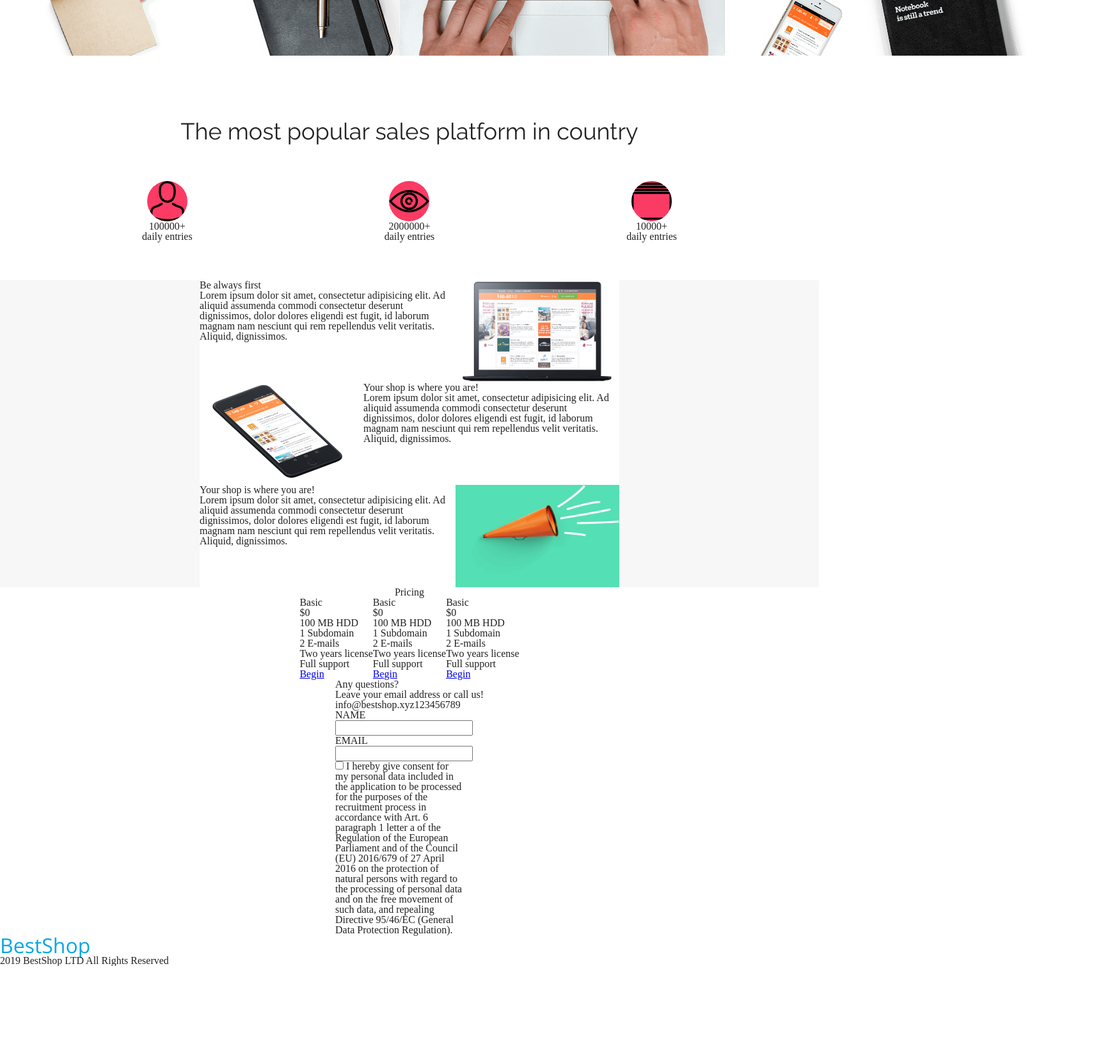
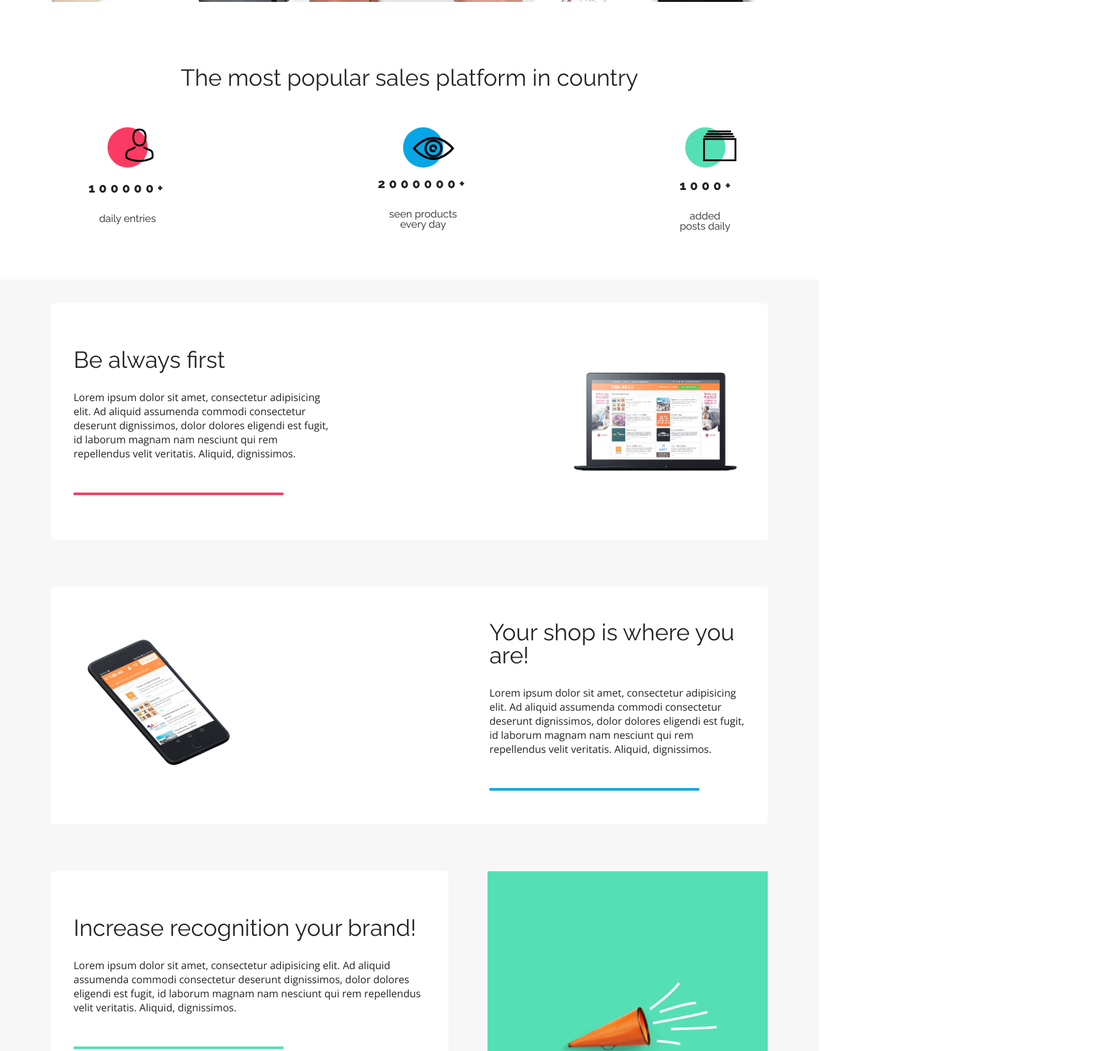
Before and after one commit to ArekMx/One-Page-BestShop, a plain HTML site: page index.html in a window 1280 px wide. Shown: the part 802-2445 px from the top of the page at 64% size, 1735 px wide, since content can reach past the window. Before the commit the page ends 2312 px from the top, so only its background shows below. Drawn offline with nearby package versions, Linux system fonts and the light colour scheme.

Commit message:
Almost all HTML structure and 70% css

```diff
--- a/CSS/style.css
+++ b/CSS/style.css
@@ -12,7 +12,7 @@
     --font-Raleway: 'Raleway', sans-serif;
 }
 
-body {
+* {
     box-sizing: border-box;
 }
 
@@ -27,17 +27,17 @@ body {
 .page-header {
     background-color: var(--color-white);
     height: 70px;
-    box-shadow: 0 3px 6px #00000029;
+    box-shadow: 0 3px 6px var(--color-gray);
     opacity: 1;
     position: sticky;
-
+    top: 0;
 }
 
 .logo-nav {
     display: flex;
     justify-content: space-between;
     align-items: center;
-    padding: 28px 0 10px 0;
+    padding: 17px 0 16px 0;
 }
 
 .logo {
@@ -59,7 +59,7 @@ body {
 .menu__element {
     padding: 0 42px 25px 42px;
     color: var(--color-gray);
-    font-size: 15px;
+    font-size: 11px;
     text-transform: uppercase;
     line-height: 15px;
     letter-spacing: 3.28px;
@@ -114,15 +114,13 @@ body {
 }
 
 .hero-button__text {
+    display: inline-block;
     color: var(--color-white);
     font-family: var(--font-Open-Sans);
     font-size: 16px;
     text-decoration: none;
     font-weight: bold;
-}
-
-.main-photo-MacBook {
-    padding-top: 300px;
+    padding: 25px;
 }
 
 .title-widget {
@@ -132,12 +130,22 @@ body {
     flex-direction: column;
 }
 
+/* MAIN PHOTO */
+
+.main-photo-MacBook {
+    width: 100%;
+}
+
 
 /* MAIN WIDGETS ABOUT COMPANY ACHIEVEMENTS */
 
+
+.title-widget * {
+    font-family: var(--font-Raleway);
+}
+
 .title {
     font-size: 36px;
-    font-family: var(--font-Raleway);
     padding-top: 100px;
 }
 
@@ -151,43 +159,79 @@ body {
     text-align: center;
 }
 
+
 .widget-icon {
-    background-color: #FB3B64;
+    padding: 15px;
+    display: inline-block;
+    justify-content: center;
     width: 63px;
     height: 63px;
     border-radius: 50%;
+
+}
+.widget-icon__Man {
+   background: var(--color-redish);
+}
+.widget-icon__Eye {
+    background: var(--color-praimary);
+}
+.widget-icon__Catalog {
+    background: var(--color-green);
+}
+
+.widget-icon__Man::after,
+.widget-icon__Eye::after,
+.widget-icon__Catalog::after {
+    position: relative;
+    display: flex;
+    width: 66px;
+    height: 36px;
+   }
+
+.widget-icon__Man::after {
+    width: 44px;
+    height: 52px;
+    content: url("../assets/Person.svg");
+    top: -40%;
+    left: 40%;
+}
+
+.widget-icon__Eye::after {
+    width: 66px;
+    height: 36px;
+    content: url("../assets/Eye.svg");
+}
+.widget-icon__Catalog::after {
+    width: 52px;
+    height: 48px;
+    content: url("../assets/Catalog.svg");
+    top: -30%;
+    left: 40%;
 }
 
 .widget__statistics {
+    padding: 15px;
+    font-size: 20px;
+    letter-spacing: 6px;
+    font-weight: 800;
+}
 
+.widget__info {
+    padding: 15px;
+}
+
+span {
+    letter-spacing: normal;
+    padding: 0;
+    margin: 0;
 }
 
 
+
+/* OFFER BOXES */
+
 .company-offer {
     background-color: var(--color-light-grey);
-}
-
-.company-offer-boxes  {
-    background-color: var(--color-white);
-    display:  flex;
-    justify-content: space-between;
-}
-
-.company-offer-boxes:nth-of-type(2) {
-    flex-direction: row-reverse;
-}
-
-.company-offer-box__info {
-    background-color: var(--color-white);
-}
-
-
-.background-image__Trumpet {
-    background-color: var(--color-green);
-}
-
-.company-offer-box__info {
-    width: 400px;
 }
 
 .company-offer__all-boxes {
@@ -195,25 +239,193 @@ body {
     justify-content: center;
     align-items: center;
     flex-direction: column;
+}
+
+.company-offer__images {
+    width: 35vh;
+}
+
+.company-offer__images:first-of-type::after {
+    content: "";
+    background-color: var(--color-praimary);
+    width: 320px;
+    height: 320px;
+    border-radius: 50%;
+}
+
+.company-offer-box  {
+    background-color: var(--color-white);
+    display:  flex;
+    justify-content: space-between;
+    align-items: center;
+    margin: 37px;
+    height: 370px;
+    width: 1120px;
+    border-radius: 5px;
+    padding: 0 35px;
+}
+
+.company-offer-box:last-of-type {
+    padding: 0;
+}
+
+.company-offer-box:nth-of-type(2) {
+    flex-direction: row-reverse;
+}
+
+.company-offer-box__info {
+    background-color: var(--color-white);
+    width: 400px;
+}
+
+.company-offer-box__info:last-of-type {
+    padding: 30px;
+}
+
+.company-offer-box__title {
+    font-size: 36px;
+    font-family: var(--font-Raleway);
+    padding-bottom: 30px;
+}
+
+.company-offer-box__text {
+    font-size: 16px;
+    font-family: var(--font-Open-Sans);
+    line-height: 22px;
 
 }
 
-.company-offer__images {
-    width: 20vw;
-    height: 20vh;
+.company-offer-box__text::after {
+    content: "";
+    display: flex;
+    border-bottom: 4px var(--color-redish) solid;
+    padding-bottom: 50px;
+    width: 328px;
 }
 
-/* COMPANY PACKAGES OFFERS */
+.company-offer-box:nth-of-type(2) p::after {
+    border-bottom: 4px var(--color-praimary) solid;
+}
 
-.package-title {
+.company-offer-box:nth-of-type(3) p::after {
+    border-bottom: 4px var(--color-green) solid;
+}
+
+
+.background-image__Trumpet {
+    background-color: var(--color-green);
+    width: 440px;
+    height: 370px;
+    margin-left: 61px;
     display: flex;
     justify-content: center;
+    align-items: flex-end;
+}
+
+.company-offer-box:last-of-type {
+    background-color: var(--color-light-grey);
+}
+
+.company-offer-box:last-of-type > .company-offer-box__info  {
+    padding: 70px 35px;
+    width: 623px;
+    height: 370px;
+    border-radius: 5px;
+}
+
+
+
+    /* COMPANY PACKAGES OFFERS */
+
+.container2 {
+
+}
+
+.package-offers {
+    padding-bottom: 180px;
+}
+
+
+.main-title {
+    display: flex;
+    justify-content: center;
+    font-size: 36px;
+    font-family: var(--font-Raleway);
+    line-height: 42px;
+    padding: 50px;
 }
 
 .packages {
     display: flex;
     justify-content: center;
+    padding: 0 59px 0 59px;
 }
+
+.package {
+    text-align: center;
+    border: 1px solid var(--color-redish);
+    border-radius: 18px;
+    margin: 0 59px 0 59px;
+}
+
+
+.package-title {
+    font-size: 20px;
+    font-family: var(--font-Raleway);
+    font-weight: bold;
+    padding-top: 34px;
+}
+
+.package-dollar {
+    font-size: 46px;
+    font-family: var(--font-Open-Sans);
+    color: var(--color-redish);
+    padding-top: 14px;
+}
+
+.package-info__list {
+    font-size: 14px;
+    text-transform: uppercase;
+    font-family: var(--font-Open-Sans);
+    padding: 69px 100px 55px 100px;
+}
+
+.package-info__list li {
+    padding: 20px;
+}
+
+.package-info__list li::before {
+    content: url("../assets/Ckechmark-1.svg");
+    padding: 13px;
+}
+
+.package-info__list li:last-of-type::before {
+    content: url("../assets/Close.svg");
+    padding: 13px;
+}
+
+.package-info__list li:nth-of-type(4)::before {
+    content: url("../assets/Close.svg");
+    padding: 13px;
+}
+
+.package_button {
+    display: inline-block;
+    width: 150px;
+    height: 50px;
+    position: relative;
+    bottom: -5%;
+    background: var(--color-redish);
+    text-decoration: none;
+    border-radius: 23px;
+    line-height: 50px;
+    font-size: 13px;
+    color: var(--color-white);
+    font-weight: bold;
+    font-family: var(--font-Open-Sans);
+}
+
+
 
 /* CLIENT QUESTIONS TO COMPANY */
 
@@ -223,9 +435,6 @@ body {
     justify-content: center;
 }
 
-.contact-info-2 {
-    display: inline-block;
-}
 
 
 
--- a/index.html
+++ b/index.html
@@ -24,6 +24,7 @@
             </ul>
         </nav>
     </div>
+</header>
 <section class="start-hero">
     <div class="container">
         <div class="hero">
@@ -35,9 +36,8 @@
                 <a href="#" class="hero-button__text">Open your shop</a>
             </div>
         </div>
-        </div
+    </div>
 </section>
-</header>
 <img src="./assets/Background.png" class="main-photo-MacBook" alt="Main Photo MacBook">
 <main class="center-content">
         <div class="container">
@@ -45,19 +45,19 @@
                 <h2 class="title">The most popular sales platform in country</h2>
                 <div class="widgets">
                     <div class="widget">
-                        <img src="./assets/Person.svg" class="widget-icon">
+                        <div class="widget-icon widget-icon__Man"></div>
                         <p class="widget__statistics">100000<sup>+</sup></p>
                         <p class="widget__info">daily entries</p>
                     </div>
                     <div class="widget">
-                        <img src="./assets/Eye.svg" class="widget-icon">
+                        <div class="widget-icon widget-icon__Eye"></div>
                         <p class="widget__statistics">2000000<sup>+</sup></p>
-                        <p class="widget__info">daily entries</p>
+                        <p class="widget__info">seen products every day</p>
                     </div>
                     <div class="widget">
-                        <img src="./assets/Catalog.svg" class="widget-icon">
-                        <p class="widget__statistics">10000<sup>+</sup></p>
-                        <p class="widget__info">daily entries</p>
+                        <div class="widget-icon widget-icon__Catalog"></div>
+                        <p class="widget__statistics">1000<span>+</span></p>
+                        <p class="widget__info">added posts daily</p>
                     </div>
                 </div>
             </div>
@@ -66,7 +66,7 @@
 <section class="company-offer">
         <div class="container">
             <div class="company-offer__all-boxes">
-                <div class="company-offer-boxes">
+                <div class="company-offer-box">
                     <div class="company-offer-box__info">
                         <h2 class="company-offer-box__title">Be always first</h2>
                         <p class="company-offer-box__text">Lorem ipsum dolor sit amet, consectetur adipisicing elit. Ad aliquid assumenda commodi consectetur deserunt dignissimos, dolor dolores eligendi est fugit, id laborum magnam nam nesciunt qui rem repellendus velit veritatis. Aliquid, dignissimos.</p>
@@ -75,7 +75,7 @@
                         <img src="./assets/Macbook.png" class="company-offer__images" alt="Macbook">
                     </div>
                 </div>
-                <div class="company-offer-boxes">
+                <div class="company-offer-box">
                     <div class="company-offer-box__info">
                         <h2 class="company-offer-box__title">Your shop is where you are!</h2>
                         <p class="company-offer-box__text">Lorem ipsum dolor sit amet, consectetur adipisicing elit. Ad aliquid assumenda commodi consectetur deserunt dignissimos, dolor dolores eligendi est fugit, id laborum magnam nam nesciunt qui rem repellendus velit veritatis. Aliquid, dignissimos.</p>
@@ -84,9 +84,9 @@
                         <img src="./assets/iPhone.png" class="company-offer__images" alt="iPhone">
                     </div>
                 </div>
-                <div class="company-offer-boxes">
+                <div class="company-offer-box">
                     <div class="company-offer-box__info">
-                        <h2 class="company-offer-box__title">Your shop is where you are!</h2>
+                        <h2 class="company-offer-box__title">Increase recognition your brand!</h2>
                         <p class="company-offer-box__text">Lorem ipsum dolor sit amet, consectetur adipisicing elit. Ad aliquid assumenda commodi consectetur deserunt dignissimos, dolor dolores eligendi est fugit, id laborum magnam nam nesciunt qui rem repellendus velit veritatis. Aliquid, dignissimos.</p>
                     </div>
                     <div class="background-image__Trumpet">
@@ -97,58 +97,46 @@
         </div>
 </section>
 <section class="package-offers">
-    <div class="container">
-        <div class="package-title">
+    <div class="container2">
+        <div class="main-title">
             <h2>Pricing</h2>
         </div>
         <div class="packages">
             <div class="package">
-                <div class="package-elements">
-                    <h2 class="">Basic</h2>
-                    <p>$0</p>
-                    <div class="package-info__list">
-                        <ul>
+                <h2 class="package-title">Basic</h2>
+                <p class="package-dollar">$0</p>
+                <ul class="package-info__list">
                     <li>100 MB HDD</li>
                     <li>1 Subdomain</li>
                     <li>2 E-mails</li>
                     <li>Two years license</li>
                     <li>Full support</li>
                 </ul>
-                    </div>
                 <a href="#" class="package_button">Begin</a>
             </div>
+            <div class="package">
+                <h2 class="package-title">Professional</h2>
+                <p class="package-dollar">$25</p>
+                <ul class="package-info__list">
+                    <li>500 MB HDD</li>
+                    <li>2 Subdomain</li>
+                    <li>5 E-mails</li>
+                    <li>One years license</li>
+                    <li>Full support</li>
+                </ul>
+                <a href="#" class="package_button">Begin</a>
             </div>
             <div class="package">
-                <div class="package-elements">
-                    <h2 class="">Basic</h2>
-                    <p>$0</p>
-                    <div class="package-info__list">
-                        <ul>
-                            <li>100 MB HDD</li>
-                            <li>1 Subdomain</li>
-                            <li>2 E-mails</li>
+                <h2 class="package-title">Premium</h2>
+                <p class="package-dollar">$60</p>
+                <ul class="package-info__list">
+                    <li>2 GB HDD</li>
+                    <li>5 Subdomain</li>
+                    <li>20 E-mails</li>
                     <li>Two years license</li>
                     <li>Full support</li>
                 </ul>
-                    </div>
                 <a href="#" class="package_button">Begin</a>
-                </div>
-            </div>
-            <div class="package">
-                <div class="package-elements">
-                    <h2 class="">Basic</h2>
-                    <p>$0</p>
-                    <div class="package-info__list">
-                        <ul>
-                            <li>100 MB HDD</li>
-                            <li>1 Subdomain</li>
-                            <li>2 E-mails</li>
-                            <li>Two years license</li>
-                            <li>Full support</li>
-                        </ul>
-                    </div>
-                    <a href="#" class="package_button">Begin</a>
-                </div>
             </div>
         </div>
     </div>
@@ -156,8 +144,6 @@
 <section class="contact">
     <div class="container">
         <div class="contact-info">
-            <div class="contact-info-2">
-            <div class="contact-date">
             <h2>Any questions?</h2>
             <p>Leave your email address or call us!</p>
             <div class="email-phone">
@@ -179,8 +165,6 @@
                 <label class="text_agreement" for="chk">I hereby give consent for my personal data included in the application to be processed for the purposes of the recruitment process in accordance with Art. 6 paragraph 1 letter a of the Regulation of the European Parliament and of the Council (EU) 2016/679 of 27 April 2016 on the protection of natural persons with regard to the processing of personal data and on the free movement of such data, and repealing Directive 95/46/EC (General Data Protection Regulation).</label>
             </div>
         </div>
-        </div>
-    </div>
 </section>
 <footer class="page-footer">
     <div class="container">
```
Lines whose indentation alone changed are shown as unchanged.
